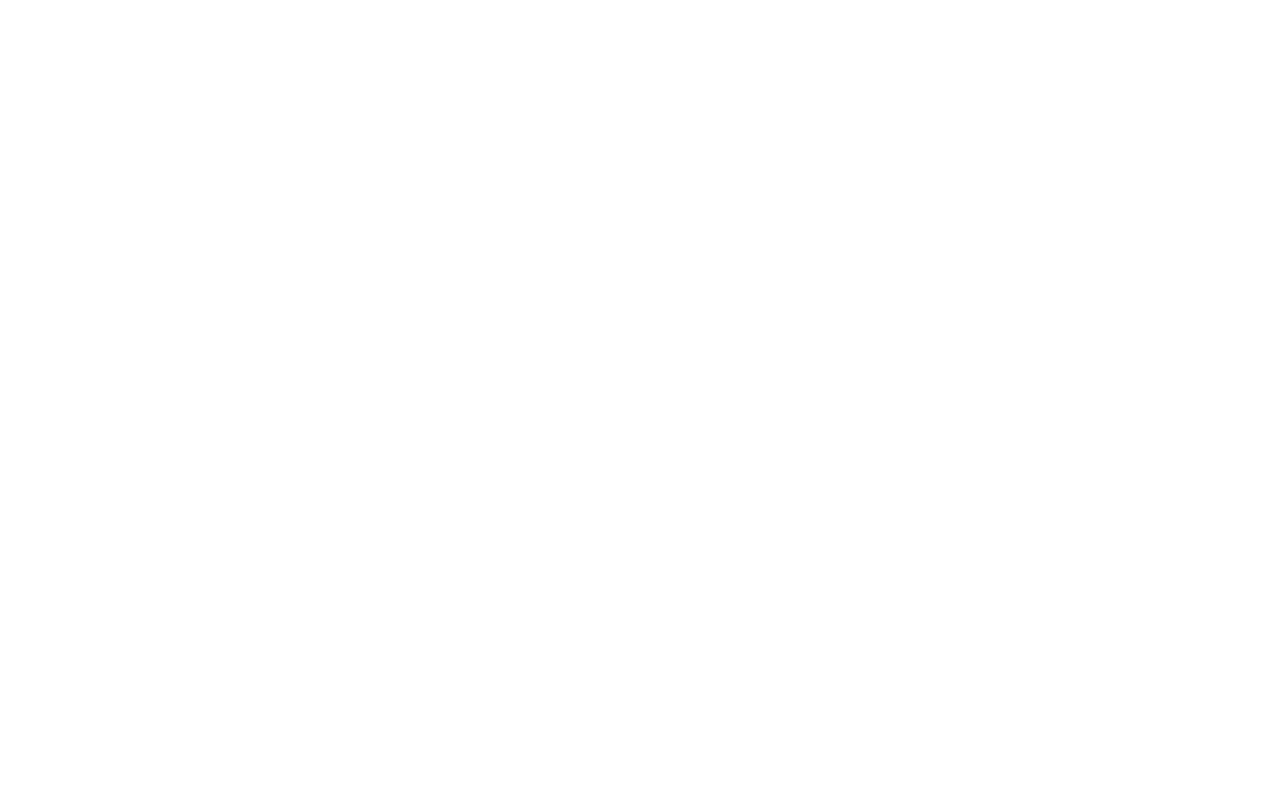
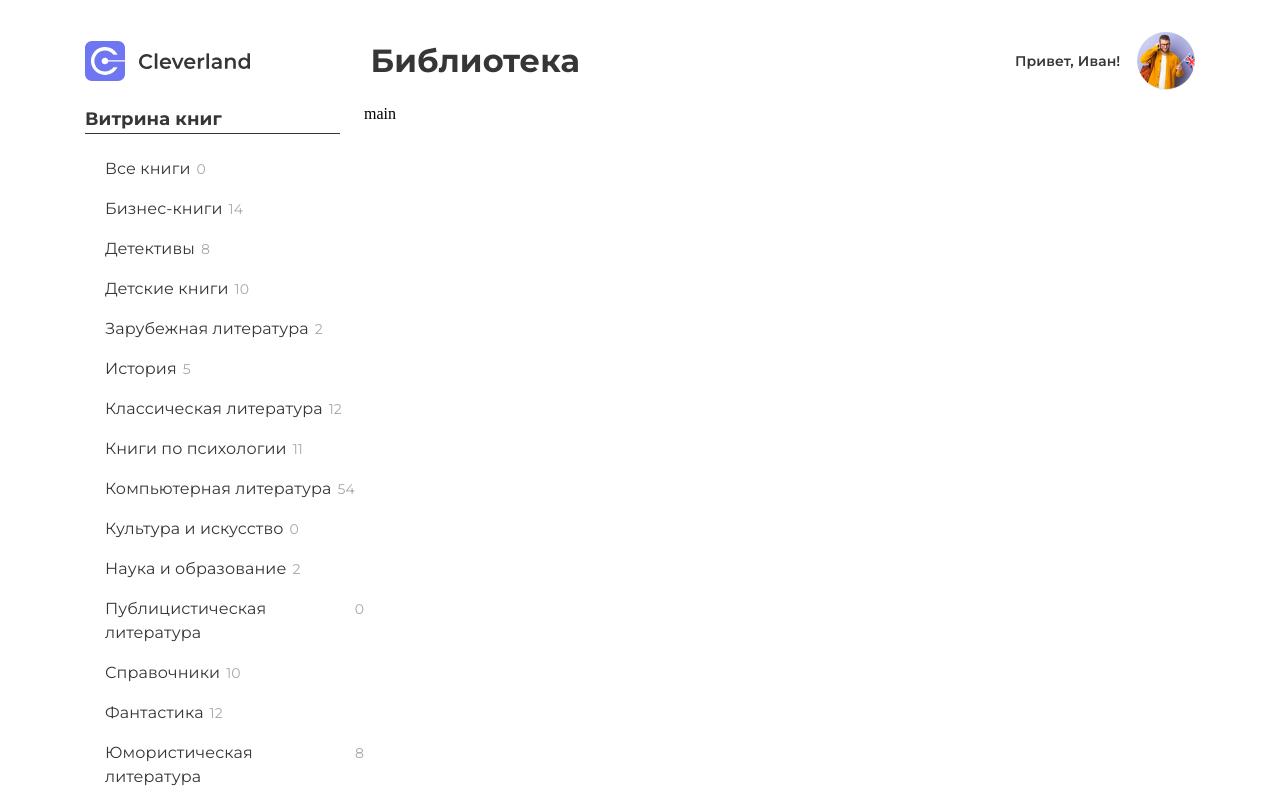
Before and after one commit to Arterixs/Cleverland, a React (Vite) app: page /#/books/all in a window 1280 px wide. Before the commit this address had no page. Shown: the top 800 px of the page. Built offline with nearby package versions, Linux system fonts and the light colour scheme.

Commit message:
feat: add component aside in project

```diff
--- a/src/app/providers/auth.tsx
+++ b/src/app/providers/auth.tsx
@@ -1,5 +1,6 @@
 import { Route, Navigate, Routes } from 'react-router-dom';
-import { LayoutMainPage } from 'widgets/layout-main/Layout-main';
+import { MainPage } from 'pages/main/Main';
+import { LayoutMainPage } from 'shared/ui/templates/layout-main/Layout-main';
 import { Layout } from 'shared/ui/templates/layout/Layout';
 
 export const AuthRouters = () => (
@@ -7,6 +8,7 @@
     <Route path='/' element={<Layout />}>
       <Route element={<LayoutMainPage />}>
         <Route index element={<Navigate to='books/all' />} />
+        <Route path='/books/:category' element={<MainPage />} />
       </Route>
     </Route>
   </Routes>
--- a/src/app/styles/variables.css
+++ b/src/app/styles/variables.css
@@ -1,5 +1,6 @@
 :root {
   --main-dark: #363636;
+  --grey-black: #a7a7a7;
 
   --font-regular: 'Mont-regular', sans-serif;
   --font-semiBold: 'Mont-semiBold', sans-serif;
--- /dev/null
+++ b/src/pages/main/Main.tsx
@@ -0,0 +1 @@
+export const MainPage = () => <div>main</div>;
--- /dev/null
+++ b/src/shared/ui/aside/Aside.tsx
@@ -0,0 +1,24 @@
+import styles from './aside.module.css';
+import { categoryInfo } from './config';
+
+export const Aside = () => (
+  <article className={styles.article}>
+    <section className={styles.books}>
+      <div className={styles.container}>
+        <div className={styles.wrapper}>
+          <h2 className={styles.title}>Витрина книг</h2>
+        </div>
+      </div>
+      <ul className={styles.list}>
+        {categoryInfo.map((category) => (
+          <li className={styles.list__item} key={category.name}>
+            <p>{category.name}</p>
+            <span className={styles.amount}>{category.amount}</span>
+          </li>
+        ))}
+      </ul>
+    </section>
+    <p className={styles.link}>Правила пользования</p>
+    <p className={styles.link}>Договор оферты</p>
+  </article>
+);
--- /dev/null
+++ b/src/shared/ui/aside/aside.module.css
@@ -0,0 +1,70 @@
+.article {
+  display: flex;
+  flex-direction: column;
+  max-width: 279px;
+  width: 100%;
+  height: auto;
+  gap: 42px;
+}
+
+.container {
+  width: 100%;
+  height: 36px;
+}
+
+.wrapper {
+  max-width: 255px;
+  width: 100%;
+  border-bottom: 1px solid var(--main-dark);
+}
+
+.books {
+  display: flex;
+  flex-direction: column;
+  gap: 16px;
+}
+
+.title {
+  font-family: var(--font-bold);
+  font-size: 18px;
+  font-style: normal;
+  font-weight: 700;
+  line-height: 28px;
+  letter-spacing: 0.1px;
+  color: var(--main-dark);
+}
+
+.list {
+  display: flex;
+  flex-direction: column;
+  gap: 16px;
+  padding-left: 20px;
+  color: var(--main-dark);
+  font-family: var(--font-regular);
+  font-size: 16px;
+  font-style: normal;
+  font-weight: 400;
+  line-height: 24px;
+  letter-spacing: 0.1px;
+}
+
+.list__item {
+  min-height: 24px;
+  display: flex;
+  gap: 6px;
+}
+
+.amount {
+  color: var(--grey-black);
+  font-size: 14px;
+}
+
+.link {
+  color: var(--main-dark);
+  font-family: var(--font-bold);
+  font-size: 18px;
+  font-style: normal;
+  font-weight: 700;
+  line-height: 28px;
+  letter-spacing: 0.1px;
+}
--- /dev/null
+++ b/src/shared/ui/aside/config.ts
@@ -0,0 +1,77 @@
+export const categoryInfo = [
+  {
+    name: 'Все книги',
+    amount: '0',
+    path: '/',
+  },
+  {
+    name: 'Бизнес-книги',
+    amount: '14',
+    path: '/',
+  },
+  {
+    name: 'Детективы',
+    amount: '8',
+    path: '/',
+  },
+  {
+    name: 'Детские книги',
+    amount: '10',
+    path: '/',
+  },
+  {
+    name: 'Зарубежная литература',
+    amount: '2',
+    path: '/',
+  },
+  {
+    name: 'История',
+    amount: '5',
+    path: '/',
+  },
+  {
+    name: 'Классическая литература',
+    amount: '12',
+    path: '/',
+  },
+  {
+    name: 'Книги по психологии',
+    amount: '11',
+    path: '/',
+  },
+  {
+    name: 'Компьютерная литература',
+    amount: '54',
+    path: '/',
+  },
+  {
+    name: 'Культура и искусство',
+    amount: '0',
+    path: '/',
+  },
+  {
+    name: 'Наука и образование',
+    amount: '2',
+    path: '/',
+  },
+  {
+    name: 'Публицистическая литература',
+    amount: '0',
+    path: '/',
+  },
+  {
+    name: 'Справочники',
+    amount: '10',
+    path: '/',
+  },
+  {
+    name: 'Фантастика',
+    amount: '12',
+    path: '/',
+  },
+  {
+    name: 'Юмористическая литература',
+    amount: '8',
+    path: '/',
+  },
+];
--- /dev/null
+++ b/src/shared/ui/templates/layout-main/Layout-main.tsx
@@ -0,0 +1,10 @@
+import { Outlet } from 'react-router-dom';
+import { Aside } from 'shared/ui/aside/Aside';
+import styles from './layout-main.module.css';
+
+export const LayoutMainPage = () => (
+  <div className={styles.wrapper}>
+    <Aside />
+    <Outlet />
+  </div>
+);
--- /dev/null
+++ b/src/shared/ui/templates/layout-main/layout-main.module.css
@@ -0,0 +1,3 @@
+.wrapper {
+  display: flex;
+}
--- a/src/widgets/layout-main/Layout-main.tsx
+++ /dev/null
@@ -1 +0,0 @@
-export const LayoutMainPage = () => <div>main</div>;
```
